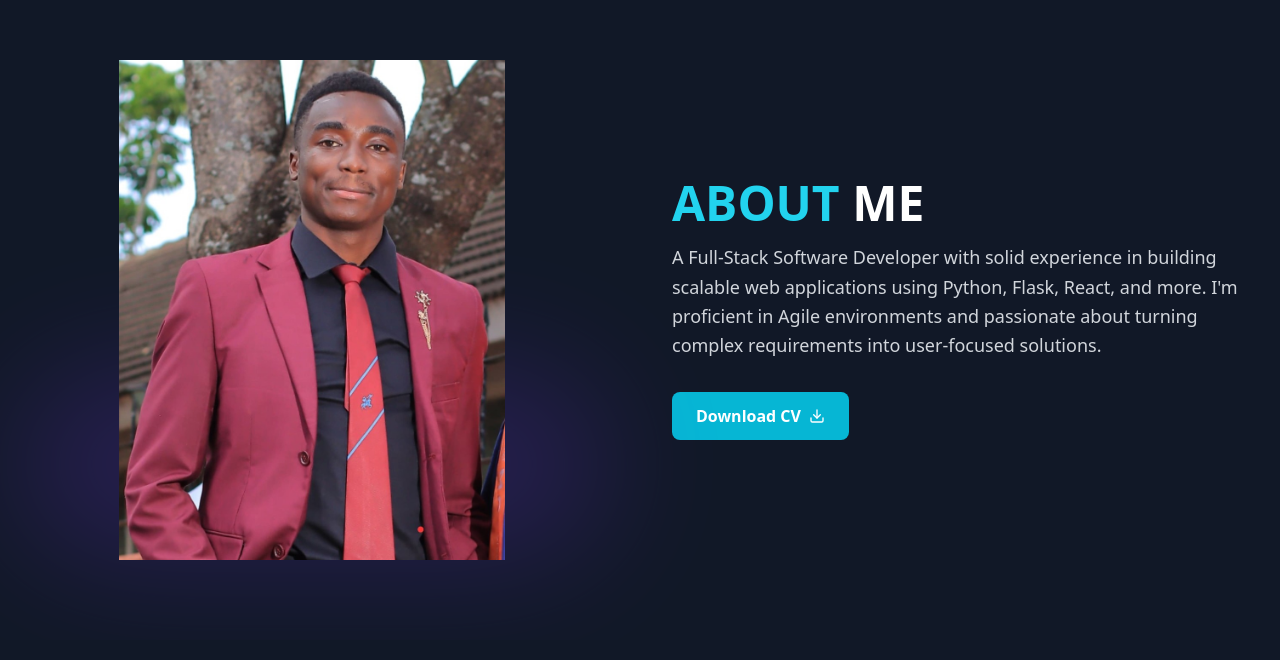
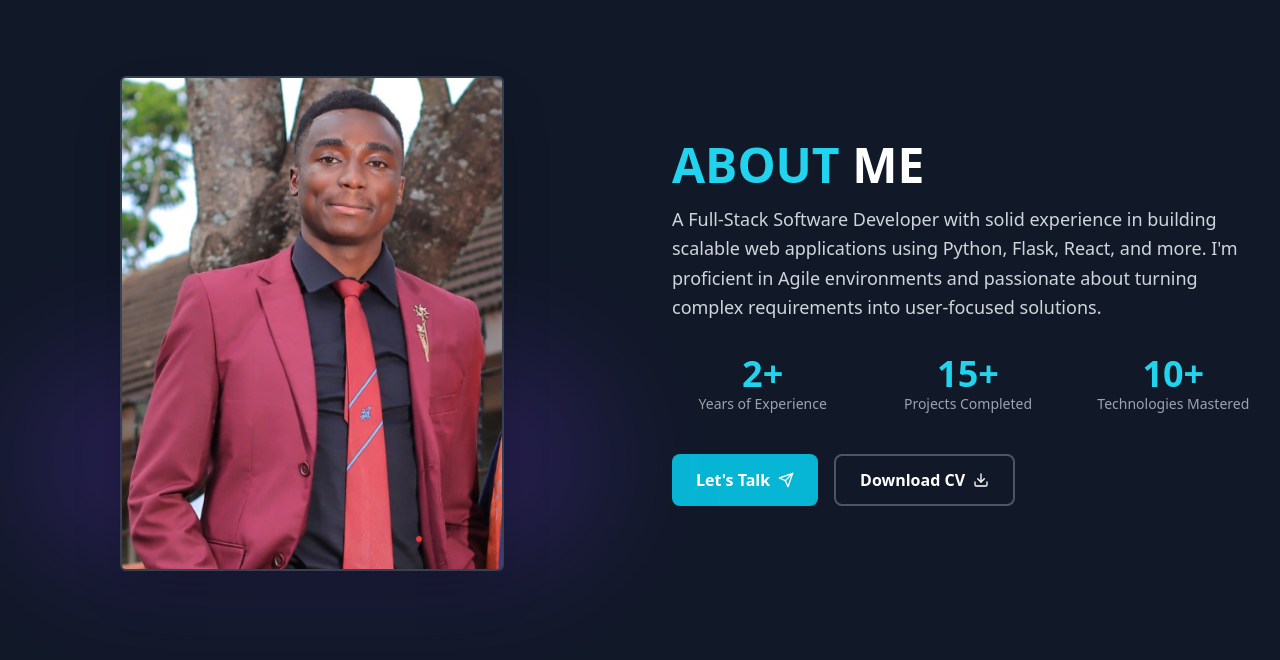
Before and after one commit to manyisanewton/portfolio, a React (Vite) app: page / in a window 1280 px wide. Shown: the part 900-1560 px from the top of the page. Built offline with nearby package versions, Linux system fonts and the light colour scheme.

Commit message:
upgrade the about section

```diff
--- a/src/components/About.jsx
+++ b/src/components/About.jsx
@@ -1,17 +1,25 @@
 import React from 'react';
 import { motion } from 'framer-motion';
+import { Link } from 'react-scroll'; // Import Link for smooth scrolling
 import { useCursor } from '../context/CursorContext';
-import profilePic from '../assets/images/newton-profile1.png'; // Your background-removed photo
-import { FiDownload } from 'react-icons/fi';
+import profilePic from '../assets/images/newton-profile1.png'; // Make sure this is the correct path
+import { FiDownload, FiSend } from 'react-icons/fi';
+
+// Data for the new stats section
+const statsData = [
+  { value: '2+', label: 'Years of Experience' },
+  { value: '15+', label: 'Projects Completed' },
+  { value: '10+', label: 'Technologies Mastered' },
+];
+
 
 const About = () => {
-  // Hooks for the custom cursor
   const { setCursorVariant } = useCursor();
   const handleMouseEnter = () => setCursorVariant('link');
   const handleMouseLeave = () => setCursorVariant('default');
 
   return (
-    <section id="about" className="py-20 bg-gray-900 text-white overflow-hidden">
+    <section id="about" className="py-24 bg-gray-900 text-white overflow-hidden">
       <div className="container mx-auto px-4">
         <div className="grid grid-cols-1 md:grid-cols-2 gap-16 items-center">
 
@@ -23,14 +31,15 @@ const About = () => {
             transition={{ duration: 0.8, ease: 'easeInOut' }}
             viewport={{ once: true }}
           >
-            {/* The Elliptical Glow */}
-            <div className="absolute bottom-0 w-full h-48 bg-violet-600 rounded-full blur-3xl opacity-20"></div>
+            {/* The Elliptical Glow - works great with a rectangle too */}
+            <div className="absolute bottom-0 w-full h-56 bg-violet-600 rounded-full blur-3xl opacity-20"></div>
 
-            {/* The Image */}
+            {/* --- THE UPGRADED IMAGE --- */}
             <img
               src={profilePic}
               alt="Newton Manyisa"
-              className="relative z-10 max-h-[500px] object-contain"
+              // Added rounded-md (5px), border, and shadow for a framed look
+              className="relative z-10 w-full max-w-sm h-auto object-cover rounded-md border-2 border-gray-700 shadow-2xl"
             />
           </motion.div>
 
@@ -48,16 +57,41 @@ const About = () => {
             <p className="text-lg text-gray-300 leading-relaxed mb-8">
               A Full-Stack Software Developer with solid experience in building scalable web applications using Python, Flask, React, and more. I'm proficient in Agile environments and passionate about turning complex requirements into user-focused solutions.
             </p>
-            <a
-              href="/NewtonManyisa_CV.pdf" // This links to the CV in your 'public' folder
-              download
+
+            {/* --- NEW STATS SECTION --- */}
+            <div className="grid grid-cols-2 sm:grid-cols-3 gap-6 mb-10 w-full">
+              {statsData.map(stat => (
+                <div key={stat.label} className="text-center">
+                  <span className="text-4xl font-bold text-cyan-400">{stat.value}</span>
+                  <p className="text-gray-400 text-sm">{stat.label}</p>
+                </div>
+              ))}
+            </div>
+
+            {/* --- NEW DUAL CTA BUTTONS --- */}
+            <div className="flex flex-wrap gap-4">
+              <Link
+                to="contact" // Scrolls to the contact section
+                smooth={true}
+                duration={500}
                 onMouseEnter={handleMouseEnter}
                 onMouseLeave={handleMouseLeave}
                 className="group inline-flex items-center px-6 py-3 bg-cyan-500 hover:bg-cyan-600 text-white font-bold rounded-lg cursor-pointer transition-all duration-300"
               >
+                Let's Talk
+                <FiSend className="ml-2 transition-transform duration-300 group-hover:rotate-12" />
+              </Link>
+              <a
+                href="/NewtonManyisa_CV.pdf"
+                download
+                onMouseEnter={handleMouseEnter}
+                onMouseLeave={handleMouseLeave}
+                className="group inline-flex items-center px-6 py-3 bg-transparent border-2 border-gray-600 hover:bg-gray-700/50 hover:border-gray-500 text-white font-bold rounded-lg cursor-pointer transition-all duration-300"
+              >
                 Download CV
                 <FiDownload className="ml-2 transition-transform duration-300 group-hover:translate-y-0.5" />
               </a>
+            </div>
           </motion.div>
         </div>
       </div>
```
Lines whose indentation alone changed are shown as unchanged.
